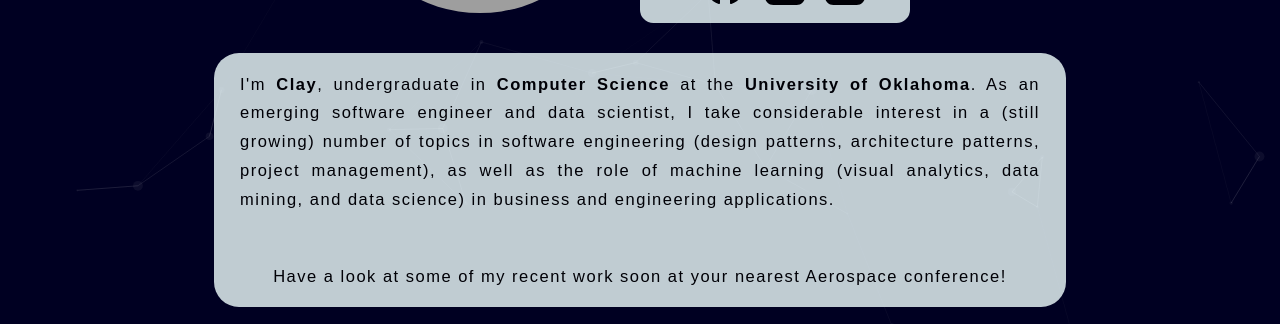
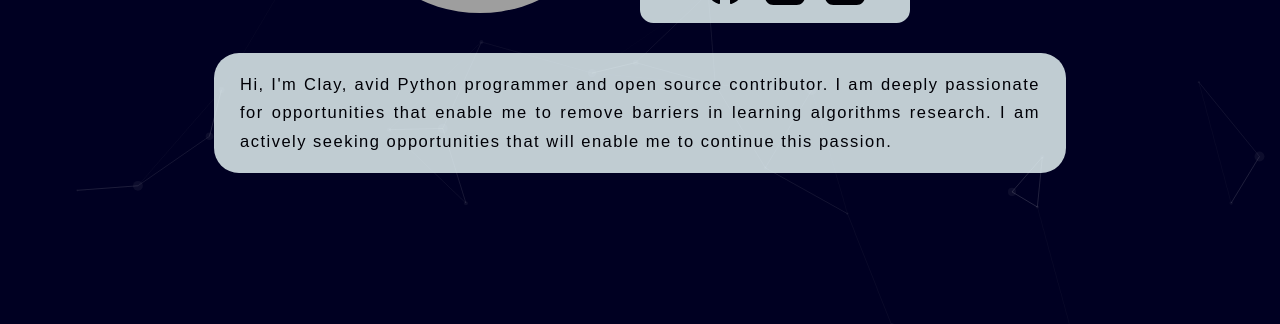
Before and after one commit to clay-curry/Website, a React (Create React App) app: page / in a window 1280 px wide. Shown: the part 257-581 px from the top of the page. Built offline with nearby package versions, Linux system fonts and the light colour scheme; grey boxes are pictures that could not be loaded.

Commit message:
modified introduction

```diff
--- a/src/pages/Home.tsx
+++ b/src/pages/Home.tsx
@@ -19,13 +19,7 @@
 function Description(){
   return (<Fragment>
         <p>
-          I'm <b>Clay</b>, undergraduate in <b>Computer Science</b> at the <b>University of Oklahoma</b>. As an emerging software
-          engineer and data scientist, I take considerable interest in a (still growing) number of topics in software engineering
-          (design patterns, architecture patterns, project management), as well as the role of machine learning (visual analytics,
-          data mining, and data science) in business and engineering applications.
-        </p>
-        <p>
-          Have a look at some of my recent work soon at your nearest Aerospace conference!
+        Hi, I'm Clay, avid Python programmer and open source contributor. I am deeply passionate for opportunities that enable me to remove barriers in learning algorithms research. I am actively seeking opportunities that will enable me to continue this passion.
         </p>
     </Fragment>)
 }
```
